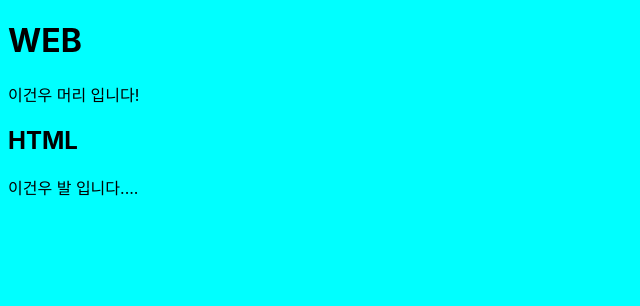
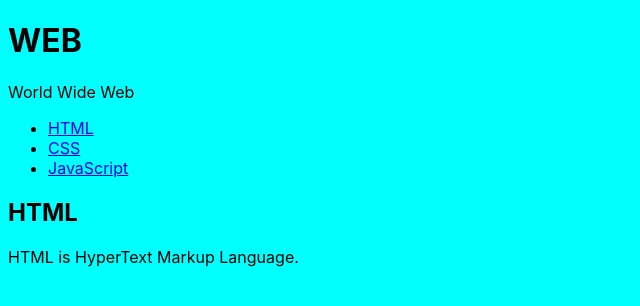
Before and after one commit to leegeonwoo3381/React-Management, a React (Create React App) app: page / in a window 1280 px wide. Shown: the top 306 px of the page, without its empty margins (0-640 px from the left). Built offline with nearby package versions, Linux system fonts and the light colour scheme.

Commit message:
create react management

```diff
--- a/src/App.js
+++ b/src/App.js
@@ -1,57 +1,68 @@
 // // import logo from './logo.svg';
 // import './App.css';
 // import React,{ Component } from 'react';
-// import TOC from './components/TOC';
-// import COL from './components/COL';
-// import Subject from './components/Subject';
+import TOC from './components/TOC';
+import COL from './components/COL';
+import Subject from './components/Subject';
 
 import './App.css';
 import React,{ Component } from 'react';
-import Header from '../src/chrome/Header';
-import Footer from '../src/chrome/Footer';
-
-class App extends Component {
-  render() {
-    return (
-      <div>
-        <Header title="WEB" sub="이건우 머리 입니다!"></Header>   {/* <Subject /> */}
-        <Footer title="HTML" desc="이건우 발 입니다...."></Footer>
-      </div>
-    );
-  }
-}
-export default App;
-
-//--------------------------------------------------------------------------------------------------------------------------
+// import Header from '../src/chrome/Header';
+// import Footer from '../src/chrome/Footer';
 
 // class App extends Component {
 //   render() {
 //     return (
 //       <div>
-//         <Subject title="WEB" sub="World Wide Web!"></Subject>   {/* <Subject /> */}
-//         {/* <Subject title="React" sub="FOR UI"></Subject> */}
-//         <TOC></TOC>
-//         <COL title="HTML" desc="HTML is HyperText Markup Language."></COL>
+//         <Header title="WEB" sub="이건우 머리 입니다!"></Header>   {/* <Subject /> */}
+//         <Footer title="HTML" desc="이건우 발 입니다...."></Footer>
 //       </div>
-//       // <div className="App">
-//       //   <header className="App-header">
-//       //     <img src={logo} className="App-logo" alt="logo" />
-//       //     <p>
-//       //       Edit <code>src/App.js</code> and save to reload.
-//       //     </p>
-//       //     <a
-//       //       className="App-link"
-//       //       href="https://reactjs.org"
-//       //       target="_blank"
-//       //       rel="noopener noreferrer"
-//       //     >
-//       //       Learn React
-//       //     </a>
-//       //   </header>
-//       // </div>
 //     );
 //   }
 // }
+// export default App;
+
+//--------------------------------------------------------------------------------------------------------------------------
+
+class App extends Component {
+  constructor(props) {
+    super(props);
+    this.state = {
+      Subject:{title:'WEB',sub:'World Wide Web'},
+      contents:[
+        {id:1, title:'HTML',desc:'HTMO is for imformation'},
+        {id:2, title:'CSS',desc:'CSS is for design'},
+        {id:3, title:'JavaScript', desc:'JavaScript is for interactive'},
+      ]
+    }
+  }
+  render() {
+    return (
+      <div>
+        <Subject title={this.state.Subject.title} sub={this.state.Subject.sub}></Subject>   {/* <Subject /> */}
+        {/* <Subject title="React" sub="FOR UI"></Subject> */}
+        <TOC data={this.state.contents}></TOC>
+        <COL title="HTML" desc="HTML is HyperText Markup Language."></COL>
+      </div>
+      // <div className="App">
+      //   <header className="App-header">
+      //     <img src={logo} className="App-logo" alt="logo" />
+      //     <p>
+      //       Edit <code>src/App.js</code> and save to reload.
+      //     </p>
+      //     <a
+      //       className="App-link"
+      //       href="https://reactjs.org"
+      //       target="_blank"
+      //       rel="noopener noreferrer"
+      //     >
+      //       Learn React
+      //     </a>
+      //   </header>
+      // </div>
+    );
+  }
+}
 
 
-// export default App;
+export default App;
--- a/src/components/TOC.js
+++ b/src/components/TOC.js
@@ -2,12 +2,17 @@
 
 class TOC extends Component {
     render() {
+      let lists = [];
+      let data = this.props.data;
+      let i = 0;
+      while(i<data.length) {
+        lists.push(<li><a href={"/content/" + data[i].id}>{data[i].title}</a></li>);
+        i = i + 1;
+      }
       return (
         <nav>
           <ul>
-              <li><a href="1.html">HTML</a></li>
-              <li><a href="2.html">CSS</a></li>
-              <li><a href="3.html">JavaScript</a></li>
+              {lists}
           </ul>
         </nav>
       );
```
